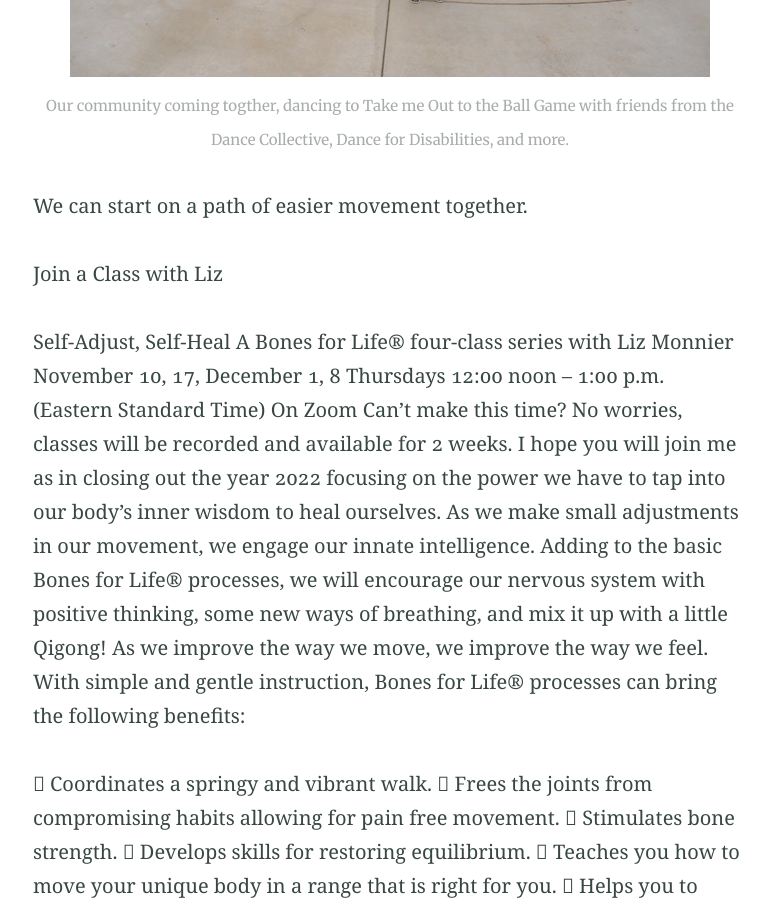
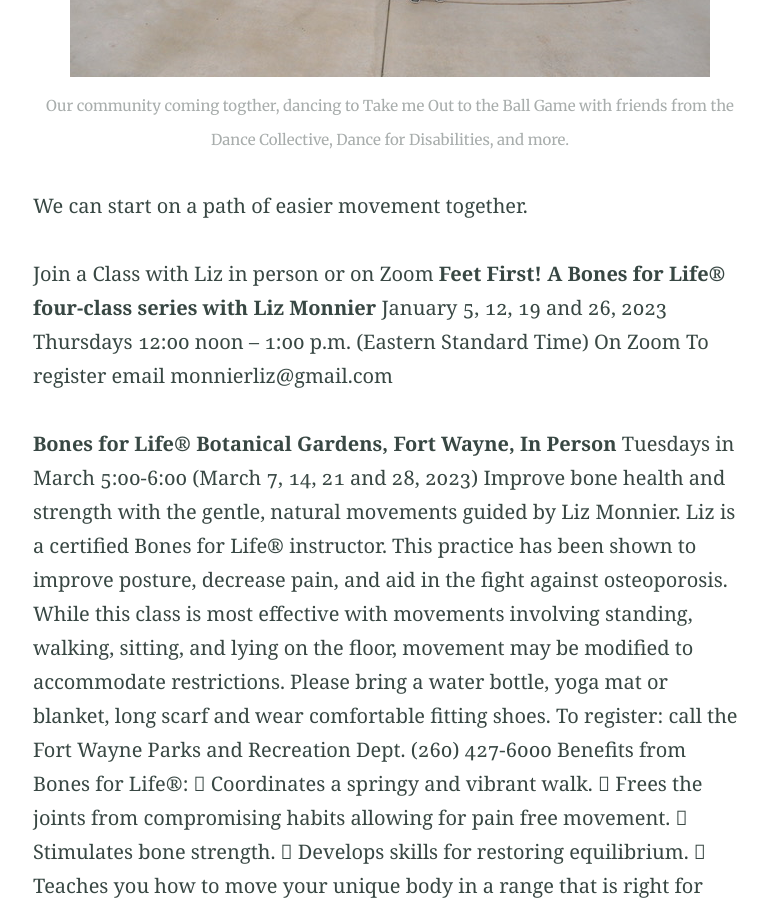
Before and after one commit to monnierliz/monnierliz.github.io, a Jekyll site: the page built from index.md, in a window 1280 px wide and 900 px high, scrolled down 2816 px. Shown: the whole window, without its empty margins (250-1020 px from the left). Built offline with Jekyll 4.4.1, drawn with Linux system fonts in a browser that asks for light colours; some of the changed text lies outside the part shown.

Commit message:
Updated teaching schedule

```diff
--- a/index.md
+++ b/index.md
@@ -42,16 +42,18 @@ be a better swimmer. For others they look to movement to reduce stress.
 
 We can start on a path of easier movement together.
 
-Join a Class with Liz
+Join a Class with Liz in person or on Zoom
+**Feet First!**
+**A Bones for Life® four-class series with Liz Monnier**
+January 5, 12, 19 and 26, 2023
+Thursdays 12:00 noon – 1:00 p.m. (Eastern Standard Time) On Zoom
+To register email monnierliz@gmail.com
 
-Self-Adjust, Self-Heal
-A Bones for Life® four-class series with Liz Monnier
-November 10, 17, December 1, 8
-Thursdays 12:00 noon – 1:00 p.m. (Eastern Standard Time) On Zoom
-Can’t make this time? No worries, classes will be recorded and available for 2 weeks.
-I hope you will join me as in closing out the year 2022 focusing on the power we have to tap into our body’s inner wisdom to heal ourselves. As we make small adjustments in our movement, we engage our innate intelligence. Adding to the basic Bones for Life® processes, we will encourage our nervous system with positive thinking, some new ways of breathing,  and mix it up with a little Qigong! As we improve the way we move, we improve the way we feel.
-With simple and gentle instruction, Bones for Life® processes can bring the following benefits:
-
+**Bones for Life® Botanical Gardens, Fort Wayne, In Person**
+Tuesdays in March 5:00-6:00 (March 7, 14, 21 and 28, 2023)
+Improve bone health and strength with the gentle, natural movements guided by Liz Monnier.  Liz is a certified Bones for Life® instructor.  This practice has been shown to improve posture, decrease pain, and aid in the fight against osteoporosis.  While this class is most effective with movements involving standing, walking, sitting, and lying on the floor, movement may be modified to accommodate restrictions.  Please bring a water bottle, yoga mat or blanket, long scarf and wear comfortable fitting shoes.
+To register: call the Fort Wayne Parks and Recreation Dept. (260) 427-6000
+Benefits from Bones for Life®:
 	Coordinates a springy and vibrant walk.
 	Frees the joints from compromising habits allowing for pain free movement.
 	Stimulates bone strength.
@@ -59,23 +61,19 @@ With simple and gentle instruction, Bones for Life® processes can bring the fol
 	Teaches you how to move your unique body in a range that is right for you.
 	Helps you to rediscover the pleasure of moving!
 Bones for Life® is designed to help anyone, and everyone, use natural movements to promote bone health and strength while possibly preventing osteoporosis. For more information check out this link: http://movementintelligence.org/bones-for-life
-
-Registration
-To register, simply send Liz an email: monnierliz@gmail.com, by November 9. She will then send you a link to the Zoom Meeting and add you to her list for recordings and class reviews.
 **If this is your first Bones for Life® class, you will need to submit the Foundation for Movement Intelligence Memorandum of Understanding prior to taking a class. You only need to do this once.
 https://forms.gle/K6mNWwSemJ5dkFEq9
 
-Class fees are $40 for the series or $13 for a drop-in. If you are financially challenged but would like to join in, please let me know.
-Payments can be made through PayPal, WISE, or you can send a check to my home address.
-
 **Dance for PD** (dance movement in chair for those with limited mobility)
 In Person at the Fort Wayne Dance Collective, 437 East Berry Street, Fort Wayne, IN 46802
-Mondays 12:30 p.m.-1:30 p.m.  starting September 12-December 19 (Call 260-424-6574 to register, drop in’s welcome)
+Mondays 12:30 p.m.-1:30 p.m. January 9- June 12  (Call 260-424-6574 to register,fwdc.org, drop in’s welcome)
 
-**Exploring Dance **is a class that is accessible for people of diverse abilities. Students will gain confidence by expressing themselves through dance. We will refine our motor skills while gaining strength and flexibility. Mondays 5:30-6:30 p.m. starting September 12 at the Fort Wayne Dance Collective, 437 East Berry Street, Fort Wayne, IN 46802. Call 260-424-6574 or check out the website at fwdc.org
+**Exploring Dance**
+**is a class that is accessible for people of diverse abilities. Students will gain confidence by expressing themselves through dance. We will refine our motor skills while gaining strength and flexibility. Mondays 5:30-6:30 p.m. January 9- June 12 at the Fort Wayne Dance Collective, 437 East Berry Street, Fort Wayne, IN 46802. Call 260-424-6574 or check out the website at fwdc.org**
+
 
 **T'ai Chi For Relaxation**
-In person at the Fort Wayne Botanical Gardens, Tuesdays 9:30-10:30 a.m. and 5-6:00 p.m. starting January 31-February 28.
+In person at the Fort Wayne Botanical Gardens, Tuesdays 9:30-10:30 a.m. and 5-6:00 p.m. January 31-February 28.
 All are welcome to find a sense of relaxation through the basic principles of this ancient Chinese movement form.  Our class will focus on breathing, developing confidence in balance and weight shifts, quieting the mind, moving slowly and finding efficiency and flow in our movement. User-friendly Qigong exercises will promote healing and internal harmony. To register contact Fort Wayne Parks and Recreation (260)427-6000
 
 <p style="text-align: center;">{% include button.html text="Learn More" link="/services" %}</p>
```
